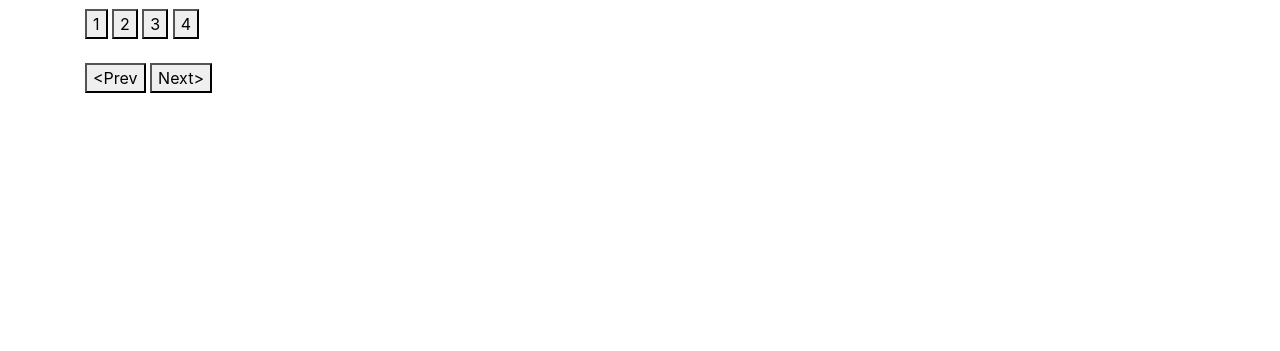
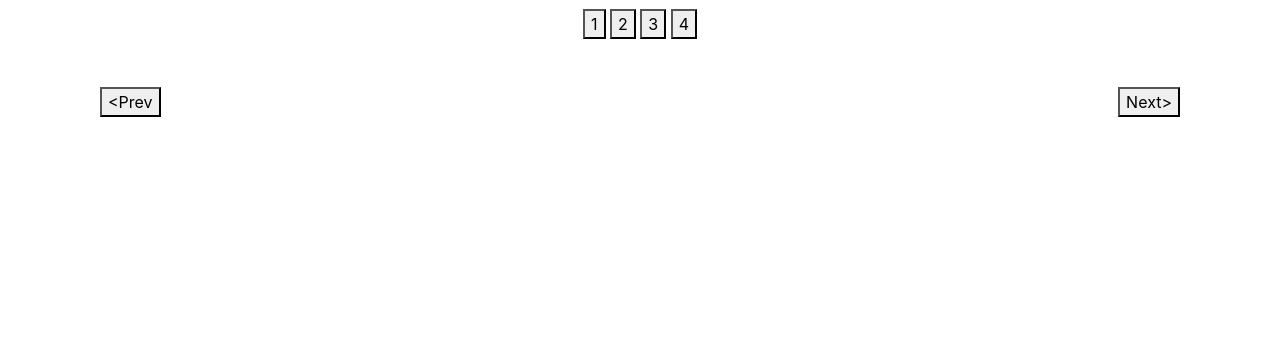
Before and after one commit to rew2155/UI_Group_Project_ERS, a Flask app: page /quiz/1 in a window 1280 px wide. Shown: the part 449-800 px from the top of the page. Run offline with Flask 3, Linux system fonts and the light colour scheme; some libraries are stand-ins or nearby versions; some web fonts are replaced.

Commit message:
centered the text in the quiz section and moved the next button to the right

```diff
--- a/static/main.css
+++ b/static/main.css
@@ -5,3 +5,11 @@
 .situation_img {
     max-width: 400px;
 }
+
+.centered {
+    text-align: center;
+}
+
+.right-aligned {
+    float: right;
+}
--- a/templates/quiz.html
+++ b/templates/quiz.html
@@ -14,14 +14,14 @@
     <title>Quiz Question - {{ question['question'] }}</title>
 </head>
 <body>
-    <header>
-        <h1>{{ question['prompt'] }}</h1>
-    </header>
-    <main>
-        <div>
+    <div class="container">
+        <div class="row"></div>
+            <h1 class="centered">{{ question['prompt'] }}</h1>
+
+            <div class="centered">
                 {{ question['situation'] | safe }}
             </div>
-        <h2>{{ question['question'] }}</h2>
+            <h2 class="centered">{{ question['question'] }}</h2>
 
             <!----
             <form action="{{ url_for('submit_answer', question_id=question['id']) }}" method="post">
@@ -32,11 +32,14 @@
 
                 {% endfor %}
             ---->
+            <div class="centered">
 
                 {{question.answer1 | safe}}
                 {{question.answer2 | safe}}
                 {{question.answer3 | safe}}
                 {{question.answer4 | safe}}
+
+            </div>
 
             <br>
 
@@ -44,8 +47,9 @@
 
             <br>
             <button id="prev">&lt;Prev</button>
-        <button id="next">Next&gt;</button>
-    </main>
+            <button id="next" class="right-aligned">Next&gt;</button>
+        </div>
+    </div>
 </body>
 </html>
 {% endblock %}
```
Lines whose indentation alone changed are shown as unchanged.
